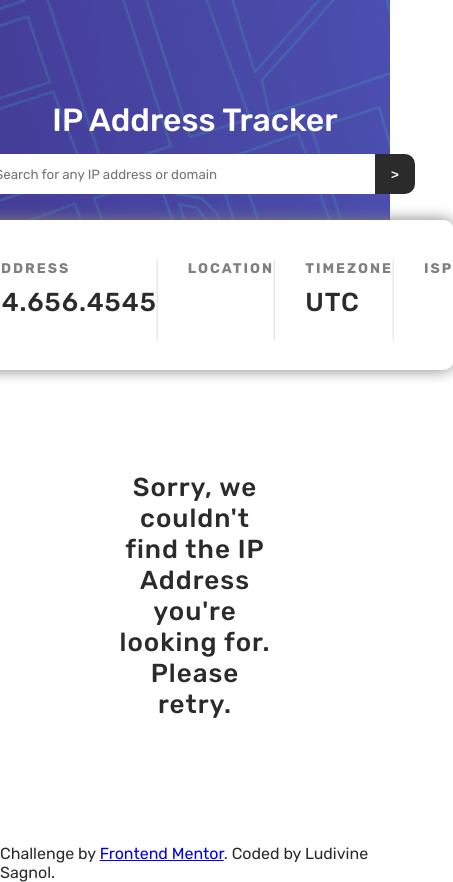
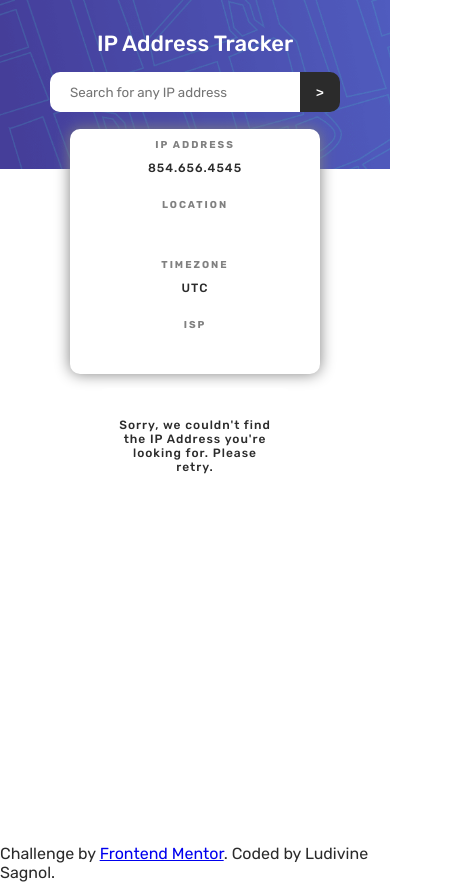
Before and after one commit to LudivineSa/Ip-Address-Tracker, a plain HTML site: page index.html in a window 390 px wide. Shown: the whole page, 453 px wide, since content can reach past the window. Drawn offline with nearby package versions, Linux system fonts and the light colour scheme; no server answers.

Commit message:
responsive

```diff
--- a/index.html
+++ b/index.html
@@ -19,7 +19,7 @@
     <header>
       <h1>IP Address Tracker</h1>
       <div class="search">
-        <input type="text" id="ip-adress" placeholder="Search for any IP address or domain">
+        <input type="text" id="ip-adress" placeholder="Search for any IP address">
         <button id="btn">></button>
       </div>
     </header>
--- a/style.css
+++ b/style.css
@@ -16,6 +16,7 @@ h1 {
     color : white;
     font-weight: 500;
     padding-bottom : 15px;
+    padding-top : 70px;
 }
 
 h2 {
@@ -29,7 +30,6 @@ header {
     background-size:cover;
     display: flex;
     flex-direction: column;
-    justify-content: center;
     align-items: center;
     height : 35vh;
 }
@@ -126,3 +126,110 @@ p {
     padding : 20px;
     border-radius: 10px;
 }
+
+@media screen and (max-width : 1200px) {
+    .result {
+        grid-template-columns: 1fr;
+        justify-content: center;
+        align-items: center;
+        text-align: center;
+        min-width: 400px;
+        top : -95px;
+    }
+    p {
+        font-size: 26px;
+        text-align: center;
+        margin-bottom : 300px;
+    }
+
+    h2 {
+        font-size: 14px;
+        text-align: center;
+        padding: 0;
+    }
+
+    .location,
+    .timezone,
+    .isp,
+    .ip {
+        padding : 0;
+        height : 50px;
+        margin-top: 15px;
+        margin-bottom: 15px;
+        border : none;
+    }
+
+    .ip{
+        margin-top : 10px;
+    }
+
+    input{
+        width:250px;
+    }
+
+    h1{
+        padding-top: 30px;
+    }
+
+    header {
+        height : 30vh;
+    }
+
+    #mapid {
+        height : 70vh;
+    }
+}
+
+@media screen and (max-width : 500px) {
+    .result {
+        grid-template-columns: 1fr;
+        justify-content: center;
+        align-items: center;
+        text-align: center;
+        min-width: 250px;
+        top : -40px;
+    }
+    p {
+        font-size: 12px;
+        text-align: center;
+        padding : 0
+        }
+
+    h2 {
+        font-size: 10px;
+        text-align: center;
+        padding: 0;
+    }
+
+    .location,
+    .timezone,
+    .isp,
+    .ip {
+        padding : 0;
+        height : 50px;
+        margin-top: 5px;
+        margin-bottom: 5px;
+        border : none;
+    }
+
+    .ip{
+        margin-top : 10px;
+    }
+
+    input{
+        width:250px;
+    }
+
+    h1{
+        padding-top: 30px;
+        font-size: 22px;
+    }
+
+    header {
+        height : 20vh;
+    }
+
+    #mapid {
+        height : 80vh;
+    }
+}
```
Also changed, not shown: dom.js (line endings or trailing spaces).
